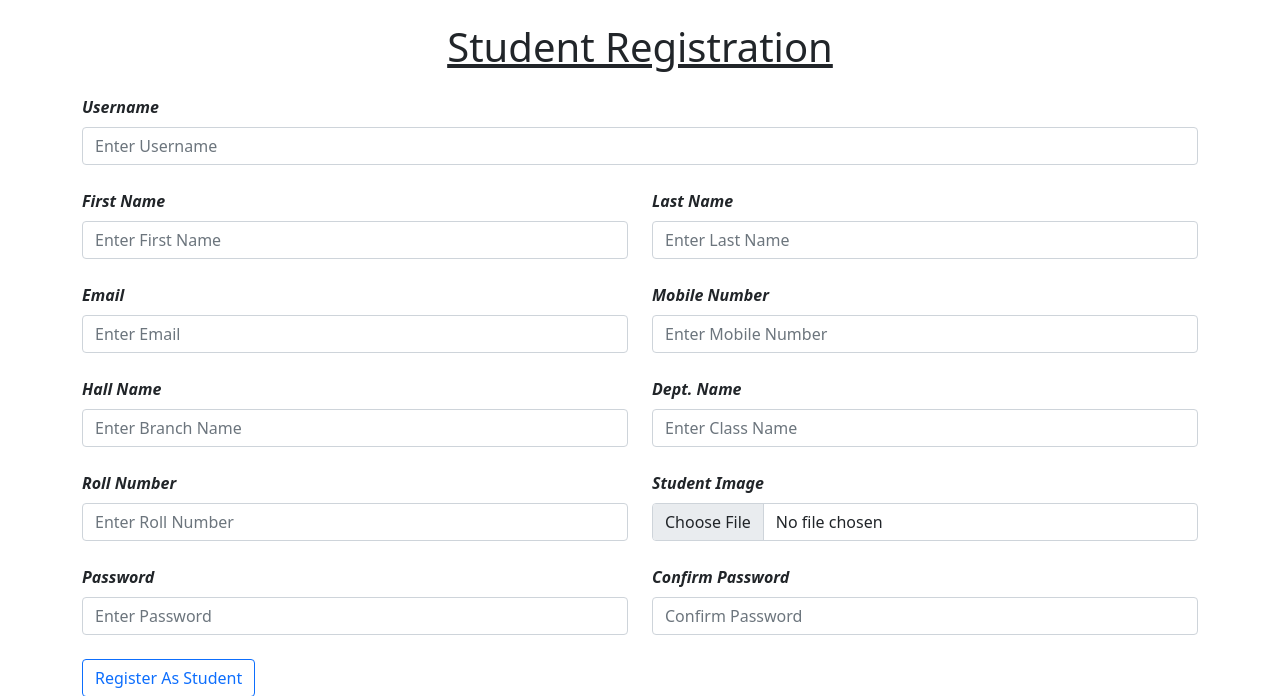
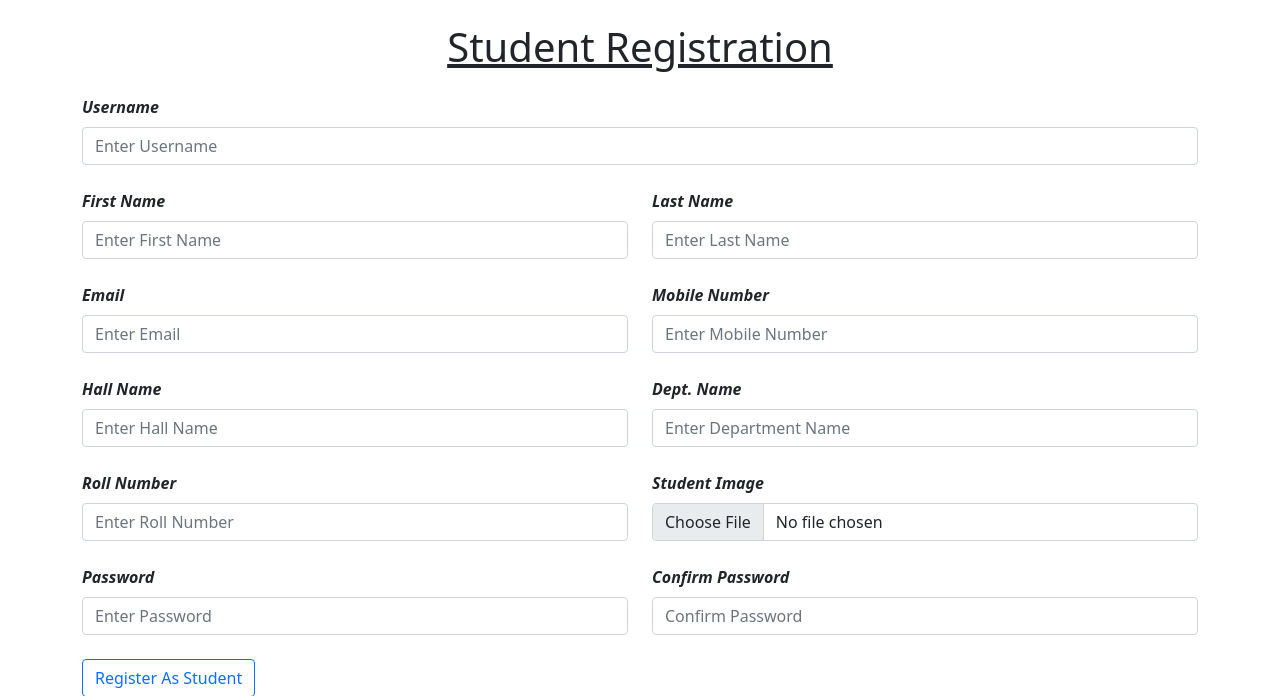
Before and after one commit to nahidulislamshakin/library-management-system-django, a Django app: page /student_registration/ in a window 1280 px wide. Shown: the part 57-753 px from the top of the page. Run offline with Django 3.2, Linux system fonts and the light colour scheme.

Commit message:
student registration form text change

```diff
--- a/library/templates/student_registration.html
+++ b/library/templates/student_registration.html
@@ -40,11 +40,11 @@
     <div class="row mt-4">
         <div class="form-group col-md-6">
             <label><i style="font-weight: bold;">Hall Name</i></label>
-            <input type="text" class="form-control mt-2" name="branch" placeholder="Enter Branch Name" required>
+            <input type="text" class="form-control mt-2" name="branch" placeholder="Enter Hall Name" required>
         </div>
         <div class="form-group col-md-6">
             <label><i style="font-weight: bold;">Dept. Name</i></label>
-            <input type="text" class="form-control mt-2" name="classroom" placeholder="Enter Class Name" required>
+            <input type="text" class="form-control mt-2" name="classroom" placeholder="Enter Department Name" required>
         </div>
     </div>
 
```
Also changed, not shown: db.sqlite3, library/media/IMG_20230318_213419_copy.jpg (added).
